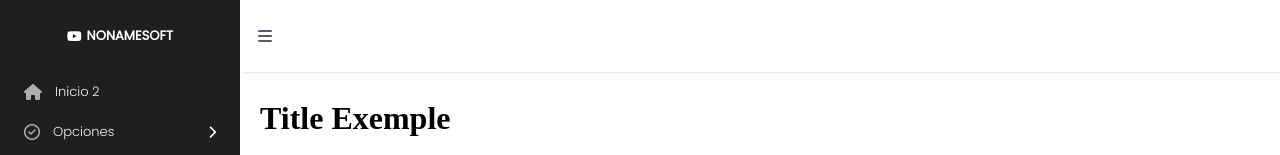
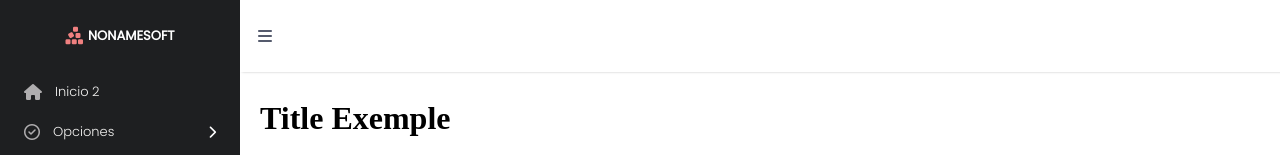
Before and after one commit to eopalomi/nonamesoft, an Angular app: page / in a window 1280 px wide. Shown: the top 155 px of the page. Built offline with nearby package versions, Linux system fonts and the light colour scheme.

Commit message:
añadio ico/logo sistema

```diff
--- a/src/app/side-menu/side-menu.component.css
+++ b/src/app/side-menu/side-menu.component.css
@@ -35,6 +35,8 @@
 
 .name__page i {
     margin-right: 5px;
+    color: lightcoral;
+    font-size: 20px;
 }
 
 /***** Clases para usar al mover el Side Menu *****/
--- a/src/app/side-menu/side-menu.component.html
+++ b/src/app/side-menu/side-menu.component.html
@@ -1,7 +1,7 @@
 <div class="menu__side" id="menu_side">
 
     <div class="name__page">
-        <i class="fab fa-youtube"></i>
+        <i class="fa-solid fa-cubes-stacked"></i>
         <h4>NONAMESOFT</h4>
     </div>
 
```
Also changed, not shown: 2 other files (tests, documents, lock files or other folders).
